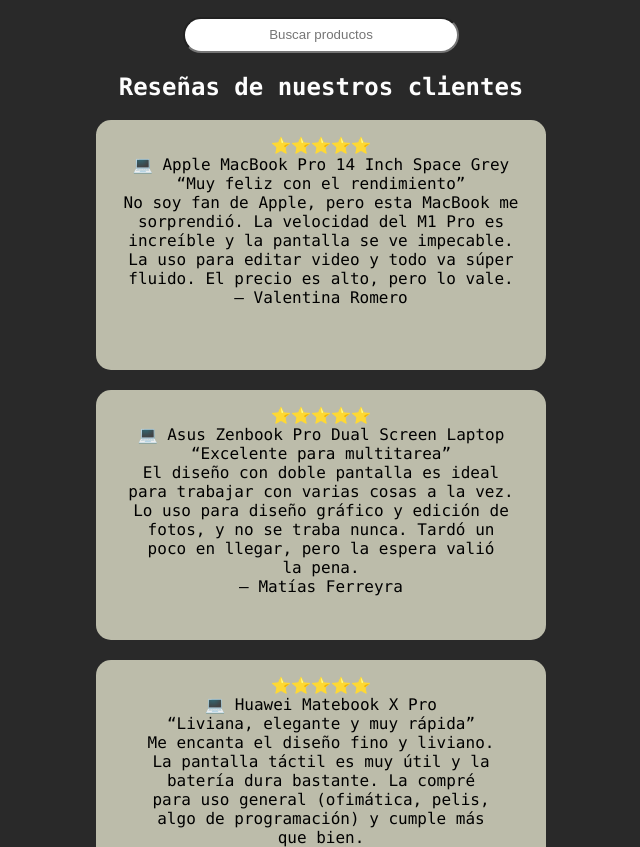
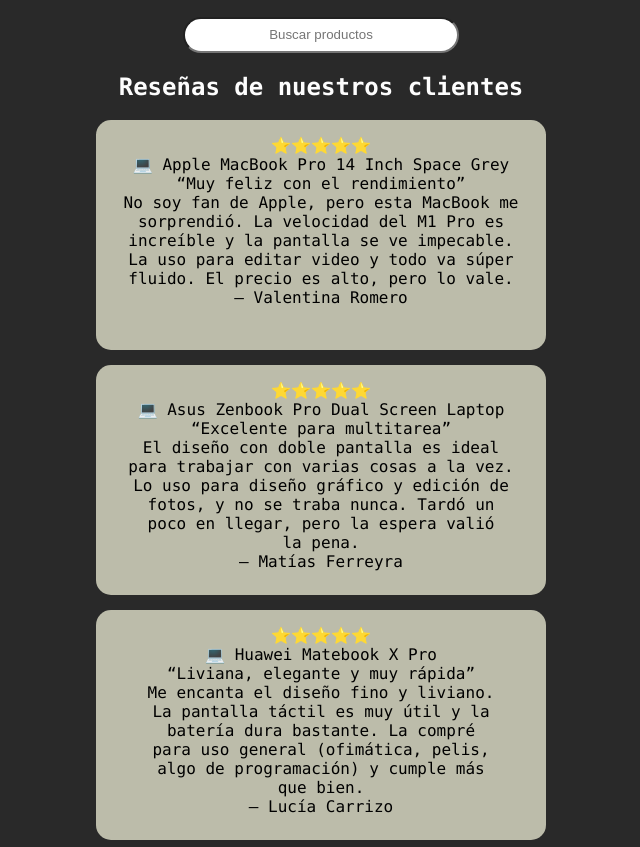
Before and after one commit to Gustavo-Caravajal/Proyecto-Final-FrontEndJs, a plain HTML site: page index.html in a window 768 px wide. Shown: the part 629-1476 px from the top of the page, without its empty margins (63-703 px from the left). Drawn offline with Linux system fonts and the light colour scheme; no server answers.

Commit message:
Proyecto-Final

```diff
--- a/style.css
+++ b/style.css
@@ -132,7 +132,7 @@ h2 {
     justify-content: space-evenly;
     align-items: center;
     flex-wrap: wrap;
-    gap: 20px;
+    gap: 15px;
 }
 
 .reseña {
@@ -140,7 +140,7 @@ h2 {
     border-radius: 15px;
     text-align: center;
     width: 450px;
-    height: 250px;
+    height: 200px;
 }
 
 
@@ -300,8 +300,13 @@ h2 {
     .formulario {
         width: 27%;
     }
+
     .buscador {
         width: 35%;
+    }
+
+    .reseña {
+        height: 230px;
     }
 
 }
@@ -315,6 +320,11 @@ h2 {
         width: 45%;
     }
 
+    .reseña {
+        height: 240px;
+    }
+
+
 }
 
 @media (min-width: 360px) and (max-width: 575px) {
@@ -326,5 +336,8 @@ h2 {
         width: 60%;
     }
 
+    .reseña {
+        height: 250px;
+    }
 
 }
```
